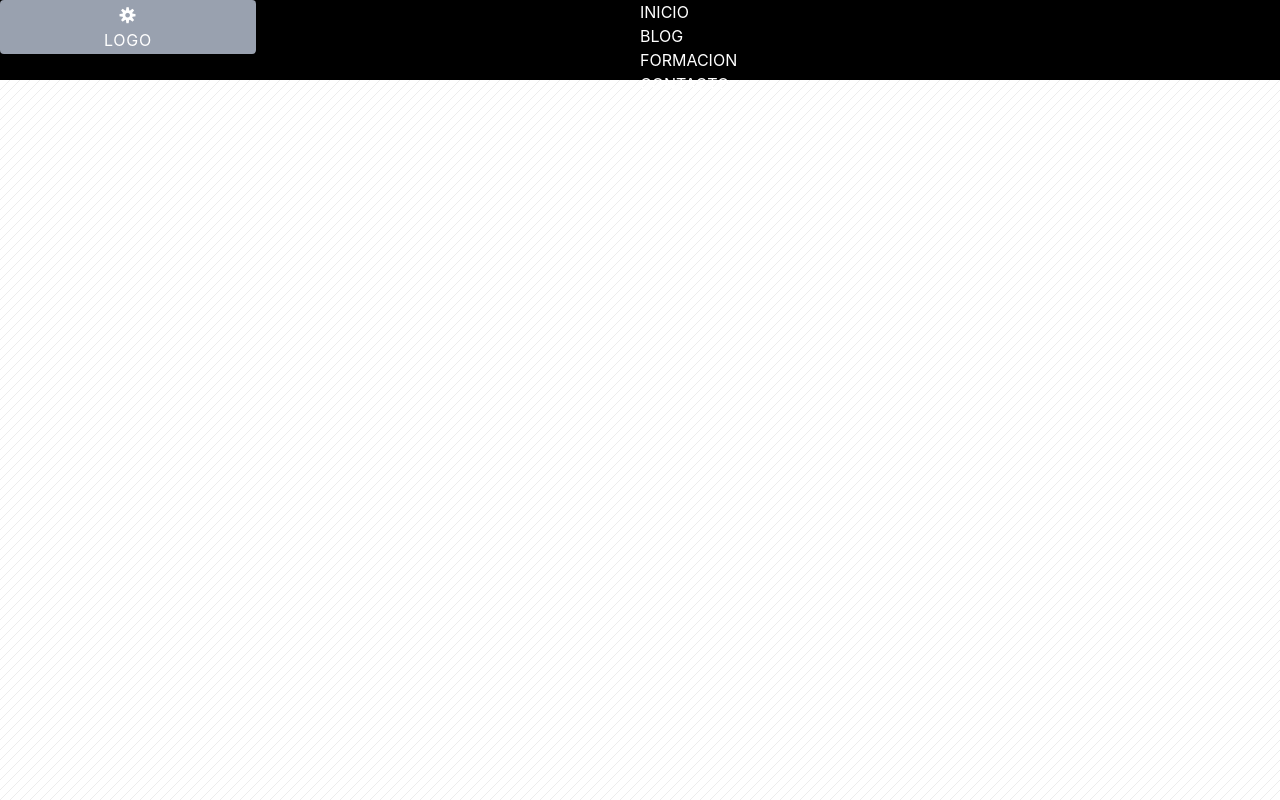
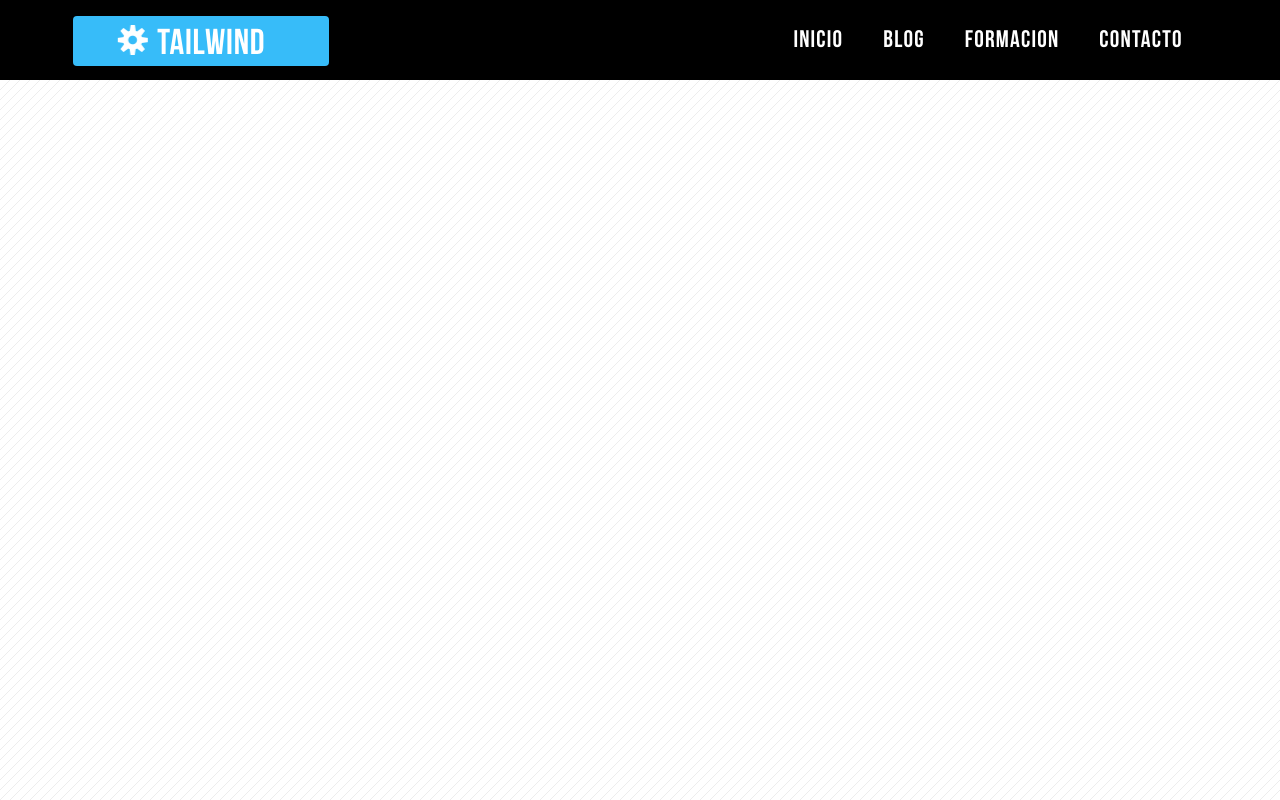
Before and after one commit to pdforest/tailwind-css, a website built with Vite: page web-tailwind/index.html in a window 1280 px wide. Built offline with nearby package versions, Linux system fonts and the light colour scheme.

Commit message:
animations

```diff
--- a/web-tailwind/index.html
+++ b/web-tailwind/index.html
@@ -9,22 +9,26 @@
   </head>
   <body class="bg-[url(assets/img/pattern.png)] bg-scroll">
 
-    <header class="h-20 bg-black text-white font-sans">
-      <div class="container mx-auto flex">
+    <header class="h-20 bg-black text-white bebas">
+      <div class="container w-11/12 mx-auto flex">
 
         <div id="logo" class="flex-1">
-          <div class="w-64 pt-0.5 pb-0.5 bg-gray-400 text-center tracking-wider cursor-pointer overflow-hidden transition duration-300 rounded-sm">
-            <span class="symbol">S</span>
-            <h3>LOGO</h3>
+          <div class="group w-64 pt-0.5 pb-0.5 mt-4 ml-5 text-center tracking-wider cursor-pointer overflow-hidden transition duration-300 rounded-sm
+            bg-azul-claro hover:text-black hover:bg-gray-200 ">
+            <span class="symbol block float-left text-3xl mt-1 ml-11 animate-spin-low
+              group-hover:animate-none group-hover:animate-from-below">
+              S</span>
+            <h3 class="block float-right text-4xl mt-1.5 mr-16 transition duration-100 ">
+              TAILWIND</h3>
           </div>
         </div>
 
         <nav class="flex-1">
-          <ul>
-            <li><a href="#">INICIO</a></li>
-            <li><a href="#">BLOG</a></li>
-            <li><a href="#">FORMACION</a></li>
-            <li><a href="#">CONTACTO</a></li>
+          <ul class="flex flex-row h-20 items-center justify-end text-2xl text-center mr-6">
+            <li class="menu-item"><a href="#" class="menu-item-a">INICIO</a></li>
+            <li class="menu-item"><a href="#" class="menu-item-a">BLOG</a></li>
+            <li class="menu-item"><a href="#" class="menu-item-a">FORMACION</a></li>
+            <li class="menu-item"><a href="#" class="menu-item-a">CONTACTO</a></li>
           </ul>
         </nav>
 
--- a/web-tailwind/src/style.css
+++ b/web-tailwind/src/style.css
@@ -1,4 +1,36 @@
 @import "tailwindcss";
+
+@theme {
+  --color-azul-claro: #37bcf9;
+  --color-azul-oscuro: #0370b9;
+
+
+  @keyframes spin-low {
+    to {
+    transform: rotate(360deg);
+    }
+  }
+
+  @keyframes from-below {
+    0%: {
+        transform: translateY(200%);
+        opacity: 0;
+    }
+    50%: {
+        transform: translateY(200%);
+        opacity: 0;
+    }
+    100%: {
+        transform: translateY(0%);
+        opacity: 1;
+    }
+
+  }
+
+  --animate-spin-low: spin-low 2s linear infinite;
+  --animate-from-below: from-below 500ms linear;
+
+}
 
 @layer base {
 
@@ -41,3 +73,10 @@
     }
 
 }
+
+@layer components {
+
+    .menu-item{ @apply mr-5 ml-5 tracking-wider flex-none }
+
+    .menu-item-a { @apply block transition duration-200 hover:text-azul-claro transform hover:scale-125 }
+}
```
